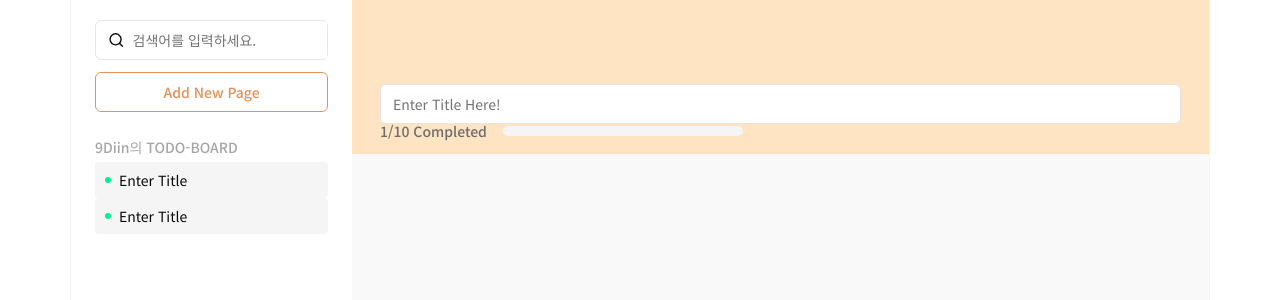
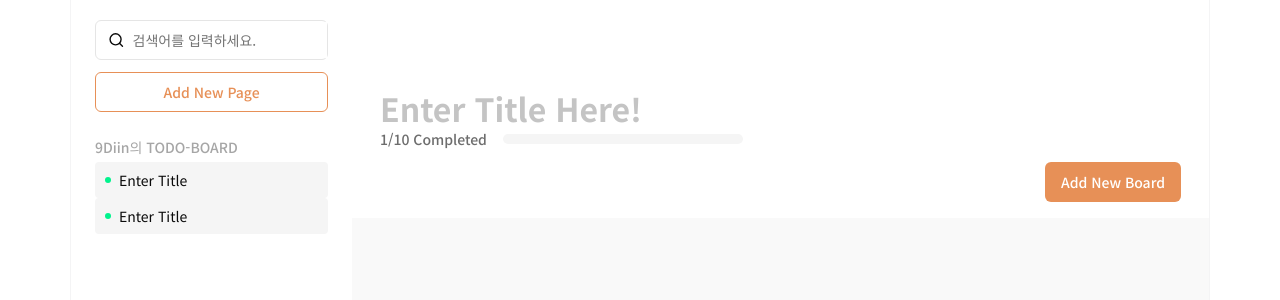
Before and after one commit to nrkcode/REAL-next-board, a Next.js app: page /board/1 in a window 1280 px wide. Shown: the top 300 px of the page. Built offline with nearby package versions, Linux system fonts and the light colour scheme.

Commit message:
style, refactor: 인풋변경, 스타일태그변경

```diff
--- a/app/board/[id]/page.module.scss
+++ b/app/board/[id]/page.module.scss
@@ -1,13 +1,39 @@
 .header {
     width: 100%;
+
+    display: flex;
+    flex-direction: column;
+
     padding: 84px 28px 16px 28px;
-    background-color: bisque;
+    gap: 16px;
 
-    &__start {
+    background-color: #ffffff;
+
+    &__top {
+        width: 100%;
+
+        display: flex;
+        flex-direction: column;
+
+        gap: 16px;
+
+        &__input {
+
+            font-size: 2rem;
+            font-weight: 700;
+
+            outline: none;
+
+            &::placeholder {
+                color: #c4c4c4;
+            }
+        }
     }
-    &__end {
+    &__bottom {
+        width: 100%;
+
+        display: flex;
+        align-items: center;
+        justify-content: space-between;
     }
 }
-.body{
-
-}
--- a/app/board/[id]/page.tsx
+++ b/app/board/[id]/page.tsx
@@ -30,8 +30,14 @@ function BoardPage() {
             </aside>
             <main className="page__main">
                 <div className={styles.header}>
+                    <div className="styles.header__top">
                         {/* 제목 입력 Input 섹션 */}
-                    <Input placeholder="Enter Title Here!" />
+                        {/* <Input placeholder="Enter Title Here!" /> */}
+                        <input
+                            type="text"
+                            placeholder="Enter Title Here!"
+                            className={styles.header__top__input}
+                        />
                         {/* 진행상황 척도 그래프 섹션 */}
                         <div className="flex items-center justify-start gap-4">
                             <small className="text-sm font-medium leading-none text-[#6D6D6D]">
@@ -40,7 +46,14 @@ function BoardPage() {
                             <Progress className="w-60 h-[10px]" />
                         </div>
                     </div>
-                <div>{/* 캘린더 + Add New Board 버튼 섹션 */}</div>
+                    <div className={styles.header__bottom}>
+                        {/* 캘린더 + Add New Board 버튼 섹션 */}
+                        <div className="flex items-center"></div>
+                        <Button className="text-white bg-[#E79057] hover:bg-[#E79057] hover:border hover:border-ring hover:border-[#E26F24]">
+                            Add New Board
+                        </Button>
+                    </div>
+                </div>
                 <div className={styles.body}></div>
             </main>
         </div>
--- /dev/null
+++ b/components/ui/calendar/calendar.tsx
@@ -0,0 +1,66 @@
+"use client"
+
+import * as React from "react"
+import { ChevronLeft, ChevronRight } from "lucide-react"
+import { DayPicker } from "react-day-picker"
+
+import { cn } from "@/lib/utils"
+import { buttonVariants } from "@/components/ui/button/button"
+
+export type CalendarProps = React.ComponentProps<typeof DayPicker>
+
+function Calendar({
+  className,
+  classNames,
+  showOutsideDays = true,
+  ...props
+}: CalendarProps) {
+  return (
+    <DayPicker
+      showOutsideDays={showOutsideDays}
+      className={cn("p-3", className)}
+      classNames={{
+        months: "flex flex-col sm:flex-row space-y-4 sm:space-x-4 sm:space-y-0",
+        month: "space-y-4",
+        caption: "flex justify-center pt-1 relative items-center",
+        caption_label: "text-sm font-medium",
+        nav: "space-x-1 flex items-center",
+        nav_button: cn(
+          buttonVariants({ variant: "outline" }),
+          "h-7 w-7 bg-transparent p-0 opacity-50 hover:opacity-100"
+        ),
+        nav_button_previous: "absolute left-1",
+        nav_button_next: "absolute right-1",
+        table: "w-full border-collapse space-y-1",
+        head_row: "flex",
+        head_cell:
+          "text-muted-foreground rounded-md w-9 font-normal text-[0.8rem]",
+        row: "flex w-full mt-2",
+        cell: "h-9 w-9 text-center text-sm p-0 relative [&:has([aria-selected].day-range-end)]:rounded-r-md [&:has([aria-selected].day-outside)]:bg-accent/50 [&:has([aria-selected])]:bg-accent first:[&:has([aria-selected])]:rounded-l-md last:[&:has([aria-selected])]:rounded-r-md focus-within:relative focus-within:z-20",
+        day: cn(
+          buttonVariants({ variant: "ghost" }),
+          "h-9 w-9 p-0 font-normal aria-selected:opacity-100"
+        ),
+        day_range_end: "day-range-end",
+        day_selected:
+          "bg-primary text-primary-foreground hover:bg-primary hover:text-primary-foreground focus:bg-primary focus:text-primary-foreground",
+        day_today: "bg-accent text-accent-foreground",
+        day_outside:
+          "day-outside text-muted-foreground aria-selected:bg-accent/50 aria-selected:text-muted-foreground",
+        day_disabled: "text-muted-foreground opacity-50",
+        day_range_middle:
+          "aria-selected:bg-accent aria-selected:text-accent-foreground",
+        day_hidden: "invisible",
+        ...classNames,
+      }}
+      components={{
+        IconLeft: ({ ...props }) => <ChevronLeft className="h-4 w-4" />,
+        IconRight: ({ ...props }) => <ChevronRight className="h-4 w-4" />,
+      }}
+      {...props}
+    />
+  )
+}
+Calendar.displayName = "Calendar"
+
+export { Calendar }
--- /dev/null
+++ b/components/ui/popover/popover.tsx
@@ -0,0 +1,31 @@
+"use client"
+
+import * as React from "react"
+import * as PopoverPrimitive from "@radix-ui/react-popover"
+
+import { cn } from "@/lib/utils"
+
+const Popover = PopoverPrimitive.Root
+
+const PopoverTrigger = PopoverPrimitive.Trigger
+
+const PopoverContent = React.forwardRef<
+  React.ElementRef<typeof PopoverPrimitive.Content>,
+  React.ComponentPropsWithoutRef<typeof PopoverPrimitive.Content>
+>(({ className, align = "center", sideOffset = 4, ...props }, ref) => (
+  <PopoverPrimitive.Portal>
+    <PopoverPrimitive.Content
+      ref={ref}
+      align={align}
+      sideOffset={sideOffset}
+      className={cn(
+        "z-50 w-72 rounded-md border bg-popover p-4 text-popover-foreground shadow-md outline-none data-[state=open]:animate-in data-[state=closed]:animate-out data-[state=closed]:fade-out-0 data-[state=open]:fade-in-0 data-[state=closed]:zoom-out-95 data-[state=open]:zoom-in-95 data-[side=bottom]:slide-in-from-top-2 data-[side=left]:slide-in-from-right-2 data-[side=right]:slide-in-from-left-2 data-[side=top]:slide-in-from-bottom-2",
+        className
+      )}
+      {...props}
+    />
+  </PopoverPrimitive.Portal>
+))
+PopoverContent.displayName = PopoverPrimitive.Content.displayName
+
+export { Popover, PopoverTrigger, PopoverContent }
--- a/package.json
+++ b/package.json
@@ -9,13 +9,16 @@
     "lint": "next lint"
   },
   "dependencies": {
+    "@radix-ui/react-popover": "^1.1.2",
     "@radix-ui/react-progress": "^1.1.0",
     "@radix-ui/react-slot": "^1.1.0",
     "class-variance-authority": "^0.7.0",
     "clsx": "^2.1.1",
+    "date-fns": "^3.6.0",
     "lucide-react": "^0.460.0",
     "next": "14.2.16",
     "react": "^18",
+    "react-day-picker": "^8.10.1",
     "react-dom": "^18",
     "sass": "^1.81.0",
     "tailwind-merge": "^2.5.4",
```
Also changed, not shown: components/ui/index.ts (+6 -4 lines), components/ui/button/button.tsx (renamed from components/ui/button.tsx), components/ui/input/input.tsx (renamed from components/ui/input.tsx), components/ui/progress/progress.tsx (renamed from components/ui/progress.tsx), components/ui/search-bar/search-bar.tsx (renamed from components/ui/search-bar.tsx), 1 other file (tests, documents, lock files or other folders). Lines whose indentation alone changed are shown as unchanged.
